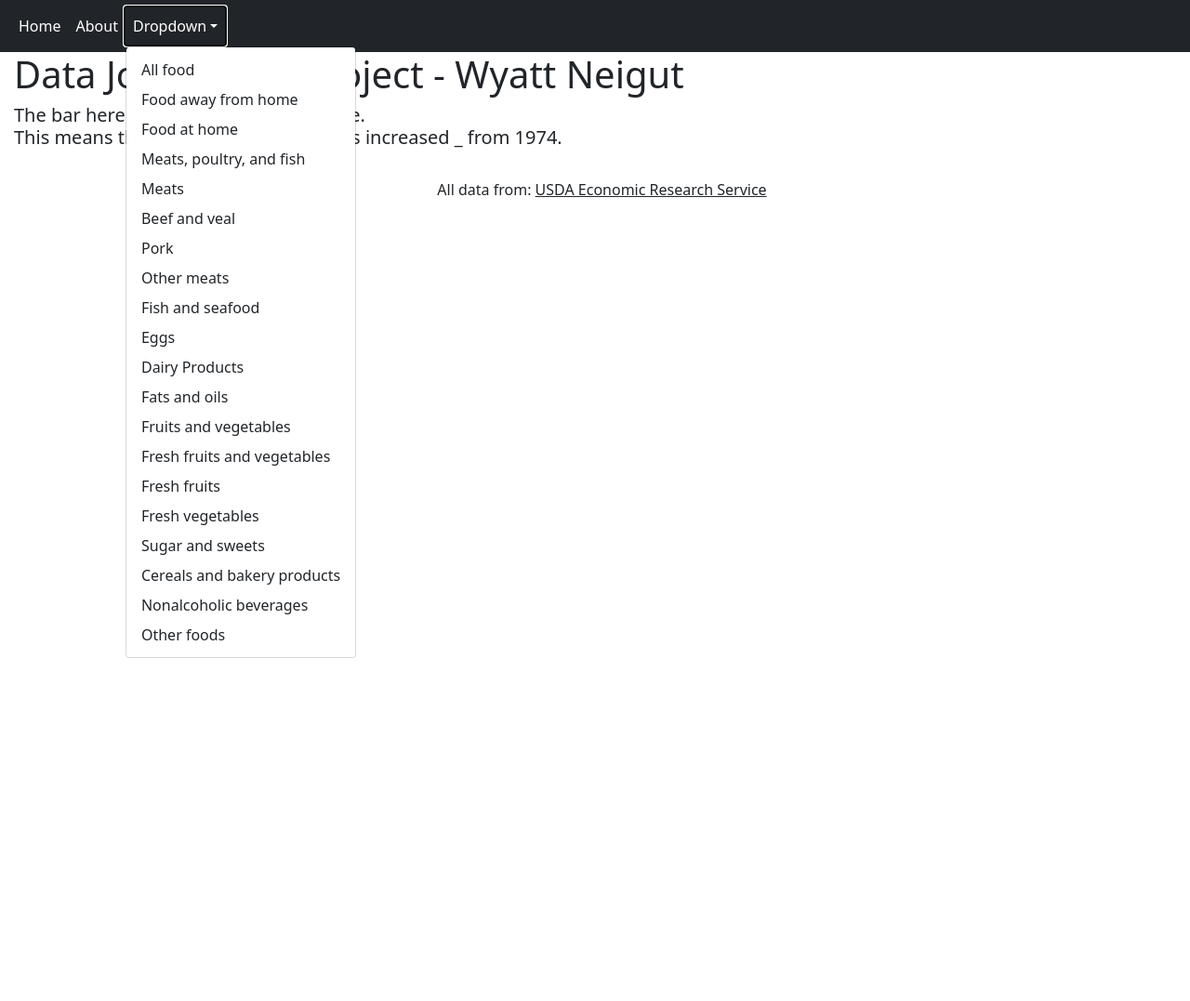
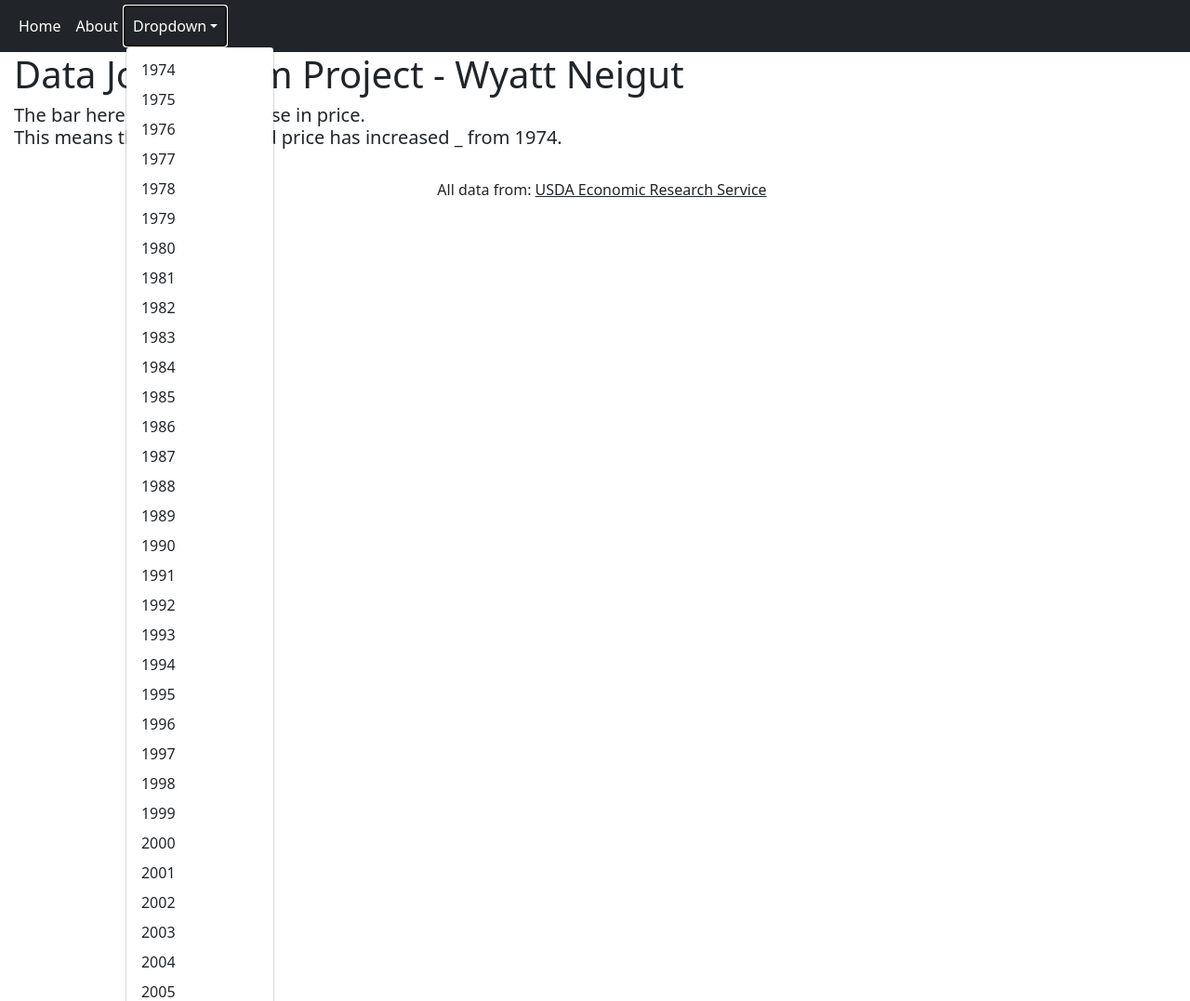
Before and after one commit to WNeigut/DataJournalism, a Flask app: page / in a window 1280 px wide, after a click on "Dropdown". Shown: the top 1077 px of the page at 93% size. Before the commit the page ends 708 px from the top, so only its background shows below. Run offline with Flask 3, Linux system fonts and the light colour scheme.

Commit message:
bar/svg updates

```diff
--- a/Templates/bar.html
+++ b/Templates/bar.html
@@ -14,26 +14,55 @@
           <li class="nav-item dropdown">
             <a class="nav-link dropdown-toggle active" href="#" id="navbarDropdown" role="button" data-bs-toggle="dropdown" aria-expanded="false">Dropdown</a>
               <ul class="dropdown-menu" id="dropdownStuff" aria-labelledby="navbarDropdown">
-                <li><a class="dropdown-item" href="/micro" onclick="location.href ='/micro?foodType=All_food';return false">All food</a></li>
-                <li><a class="dropdown-item" href="/micro" onclick="location.href ='/micro?foodType=All_food';return false">Food away from home</a></li>
-                <li><a class="dropdown-item" href="/micro" onclick="location.href ='/micro?foodType=All_food';return false">Food at home</a></li>
-                <li><a class="dropdown-item" href="/micro" onclick="location.href ='/micro?foodType=All_food';return false">Meats, poultry, and fish</a></li>
-                <li><a class="dropdown-item" href="/micro" onclick="location.href ='/micro?foodType=All_food';return false">Meats</a></li>
-                <li><a class="dropdown-item" href="/micro" onclick="location.href ='/micro?foodType=All_food';return false">Beef and veal</a></li>
-                <li><a class="dropdown-item" href="/micro" onclick="location.href ='/micro?foodType=All_food';return false">Pork</a></li>
-                <li><a class="dropdown-item" href="/micro" onclick="location.href ='/micro?foodType=All_food';return false">Other meats</a></li>
-                <li><a class="dropdown-item" href="/micro" onclick="location.href ='/micro?foodType=All_food';return false">Fish and seafood</a></li>
-                <li><a class="dropdown-item" href="/micro" onclick="location.href ='/micro?foodType=All_food';return false">Eggs</a></li>
-                <li><a class="dropdown-item" href="/micro" onclick="location.href ='/micro?foodType=All_food';return false">Dairy Products</a></li>
-                <li><a class="dropdown-item" href="/micro" onclick="location.href ='/micro?foodType=All_food';return false">Fats and oils</a></li>
-                <li><a class="dropdown-item" href="/micro" onclick="location.href ='/micro?foodType=All_food';return false">Fruits and vegetables</a></li>
-                <li><a class="dropdown-item" href="/micro" onclick="location.href ='/micro?foodType=All_food';return false">Fresh fruits and vegetables</a></li>
-                <li><a class="dropdown-item" href="/micro" onclick="location.href ='/micro?foodType=All_food';return false">Fresh fruits</a></li>
-                <li><a class="dropdown-item" href="/micro" onclick="location.href ='/micro?foodType=All_food';return false">Fresh vegetables</a></li>
-                <li><a class="dropdown-item" href="/micro" onclick="location.href ='/micro?foodType=All_food';return false">Sugar and sweets</a></li>
-                <li><a class="dropdown-item" href="/micro" onclick="location.href ='/micro?foodType=All_food';return false">Cereals and bakery products</a></li>
-                <li><a class="dropdown-item" href="/micro" onclick="location.href ='/micro?foodType=All_food';return false">Nonalcoholic beverages</a></li>
-                <li><a class="dropdown-item" href="/micro" onclick="location.href ='/micro?foodType=All_food';return false">Other foods</a></li>
+                <li><a class="dropdown-item" href="/micro" onclick="location.href ='/micro?foodType=All_food';return false">1974</a></li>
+                <li><a class="dropdown-item" href="/micro" onclick="location.href ='/micro?foodType=All_food';return false">1975</a></li>
+                <li><a class="dropdown-item" href="/micro" onclick="location.href ='/micro?foodType=All_food';return false">1976</a></li>
+                <li><a class="dropdown-item" href="/micro" onclick="location.href ='/micro?foodType=All_food';return false">1977</a></li>
+                <li><a class="dropdown-item" href="/micro" onclick="location.href ='/micro?foodType=All_food';return false">1978</a></li>
+                <li><a class="dropdown-item" href="/micro" onclick="location.href ='/micro?foodType=All_food';return false">1979</a></li>
+                <li><a class="dropdown-item" href="/micro" onclick="location.href ='/micro?foodType=All_food';return false">1980</a></li>
+                <li><a class="dropdown-item" href="/micro" onclick="location.href ='/micro?foodType=All_food';return false">1981</a></li>
+                <li><a class="dropdown-item" href="/micro" onclick="location.href ='/micro?foodType=All_food';return false">1982</a></li>
+                <li><a class="dropdown-item" href="/micro" onclick="location.href ='/micro?foodType=All_food';return false">1983</a></li>
+                <li><a class="dropdown-item" href="/micro" onclick="location.href ='/micro?foodType=All_food';return false">1984</a></li>
+                <li><a class="dropdown-item" href="/micro" onclick="location.href ='/micro?foodType=All_food';return false">1985</a></li>
+                <li><a class="dropdown-item" href="/micro" onclick="location.href ='/micro?foodType=All_food';return false">1986</a></li>
+                <li><a class="dropdown-item" href="/micro" onclick="location.href ='/micro?foodType=All_food';return false">1987</a></li>
+                <li><a class="dropdown-item" href="/micro" onclick="location.href ='/micro?foodType=All_food';return false">1988</a></li>
+                <li><a class="dropdown-item" href="/micro" onclick="location.href ='/micro?foodType=All_food';return false">1989</a></li>
+                <li><a class="dropdown-item" href="/micro" onclick="location.href ='/micro?foodType=All_food';return false">1990</a></li>
+                <li><a class="dropdown-item" href="/micro" onclick="location.href ='/micro?foodType=All_food';return false">1991</a></li>
+                <li><a class="dropdown-item" href="/micro" onclick="location.href ='/micro?foodType=All_food';return false">1992</a></li>
+                <li><a class="dropdown-item" href="/micro" onclick="location.href ='/micro?foodType=All_food';return false">1993</a></li>
+                <li><a class="dropdown-item" href="/micro" onclick="location.href ='/micro?foodType=All_food';return false">1994</a></li>
+                <li><a class="dropdown-item" href="/micro" onclick="location.href ='/micro?foodType=All_food';return false">1995</a></li>
+                <li><a class="dropdown-item" href="/micro" onclick="location.href ='/micro?foodType=All_food';return false">1996</a></li>
+                <li><a class="dropdown-item" href="/micro" onclick="location.href ='/micro?foodType=All_food';return false">1997</a></li>
+                <li><a class="dropdown-item" href="/micro" onclick="location.href ='/micro?foodType=All_food';return false">1998</a></li>
+                <li><a class="dropdown-item" href="/micro" onclick="location.href ='/micro?foodType=All_food';return false">1999</a></li>
+                <li><a class="dropdown-item" href="/micro" onclick="location.href ='/micro?foodType=All_food';return false">2000</a></li>
+                <li><a class="dropdown-item" href="/micro" onclick="location.href ='/micro?foodType=All_food';return false">2001</a></li>
+                <li><a class="dropdown-item" href="/micro" onclick="location.href ='/micro?foodType=All_food';return false">2002</a></li>
+                <li><a class="dropdown-item" href="/micro" onclick="location.href ='/micro?foodType=All_food';return false">2003</a></li>
+                <li><a class="dropdown-item" href="/micro" onclick="location.href ='/micro?foodType=All_food';return false">2004</a></li>
+                <li><a class="dropdown-item" href="/micro" onclick="location.href ='/micro?foodType=All_food';return false">2005</a></li>
+                <li><a class="dropdown-item" href="/micro" onclick="location.href ='/micro?foodType=All_food';return false">2006</a></li>
+                <li><a class="dropdown-item" href="/micro" onclick="location.href ='/micro?foodType=All_food';return false">2007</a></li>
+                <li><a class="dropdown-item" href="/micro" onclick="location.href ='/micro?foodType=All_food';return false">2008</a></li>
+                <li><a class="dropdown-item" href="/micro" onclick="location.href ='/micro?foodType=All_food';return false">2009</a></li>
+                <li><a class="dropdown-item" href="/micro" onclick="location.href ='/micro?foodType=All_food';return false">2010</a></li>
+                <li><a class="dropdown-item" href="/micro" onclick="location.href ='/micro?foodType=All_food';return false">2011</a></li>
+                <li><a class="dropdown-item" href="/micro" onclick="location.href ='/micro?foodType=All_food';return false">2012</a></li>
+                <li><a class="dropdown-item" href="/micro" onclick="location.href ='/micro?foodType=All_food';return false">2013</a></li>
+                <li><a class="dropdown-item" href="/micro" onclick="location.href ='/micro?foodType=All_food';return false">2014</a></li>
+                <li><a class="dropdown-item" href="/micro" onclick="location.href ='/micro?foodType=All_food';return false">2015</a></li>
+                <li><a class="dropdown-item" href="/micro" onclick="location.href ='/micro?foodType=All_food';return false">2016</a></li>
+                <li><a class="dropdown-item" href="/micro" onclick="location.href ='/micro?foodType=All_food';return false">2017</a></li>
+                <li><a class="dropdown-item" href="/micro" onclick="location.href ='/micro?foodType=All_food';return false">2018</a></li>
+                <li><a class="dropdown-item" href="/micro" onclick="location.href ='/micro?foodType=All_food';return false">2019</a></li>
+                <li><a class="dropdown-item" href="/micro" onclick="location.href ='/micro?foodType=All_food';return false">2020</a></li>
+                <li><a class="dropdown-item" href="/micro" onclick="location.href ='/micro?foodType=All_food';return false">2021</a></li>
+                <li><a class="dropdown-item" href="/micro" onclick="location.href ='/micro?foodType=All_food';return false">2022</a></li>
               </ul>
           </li>
         </ul>
```
Also changed, not shown: Templates/USA.svg (added).
